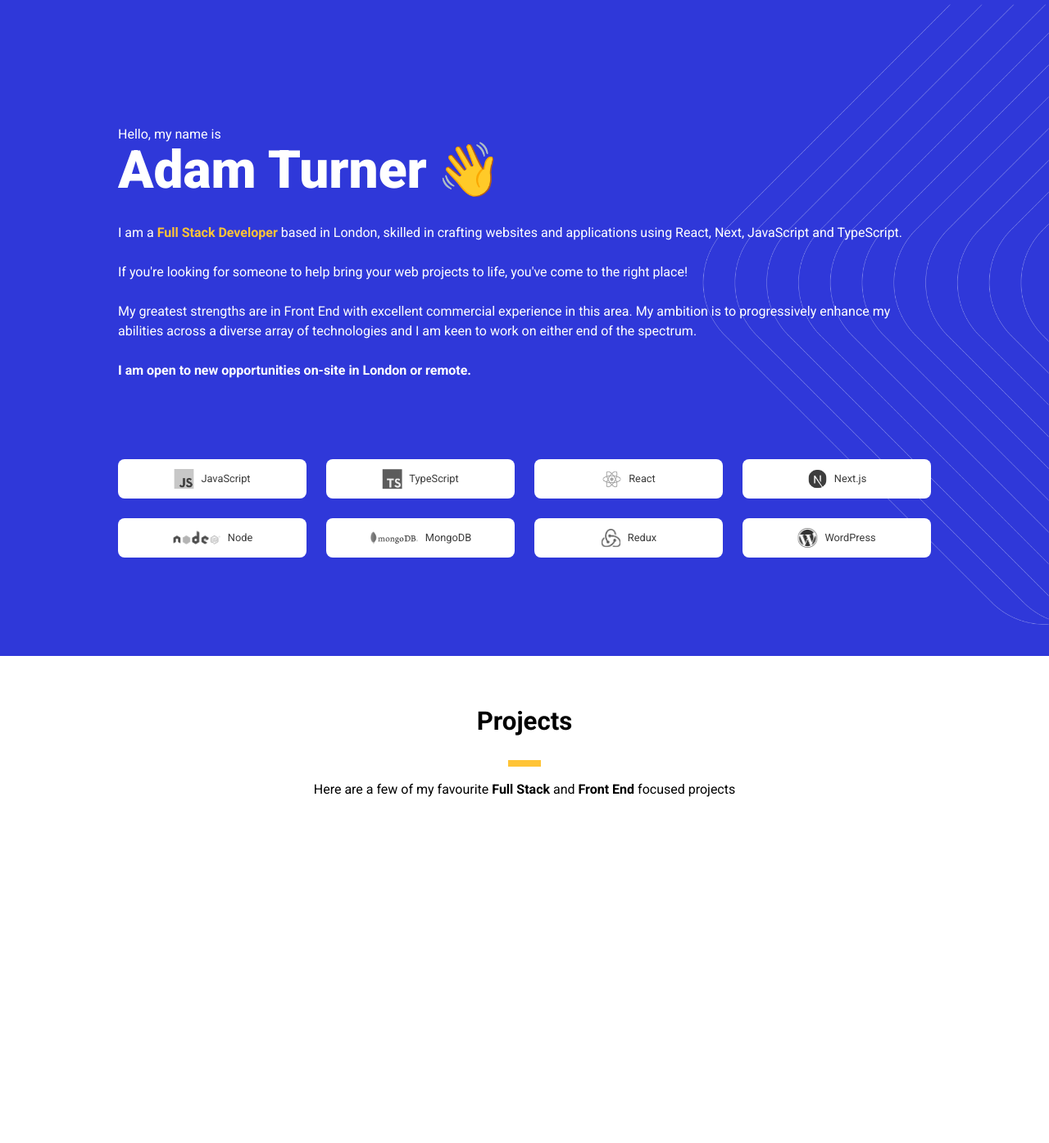
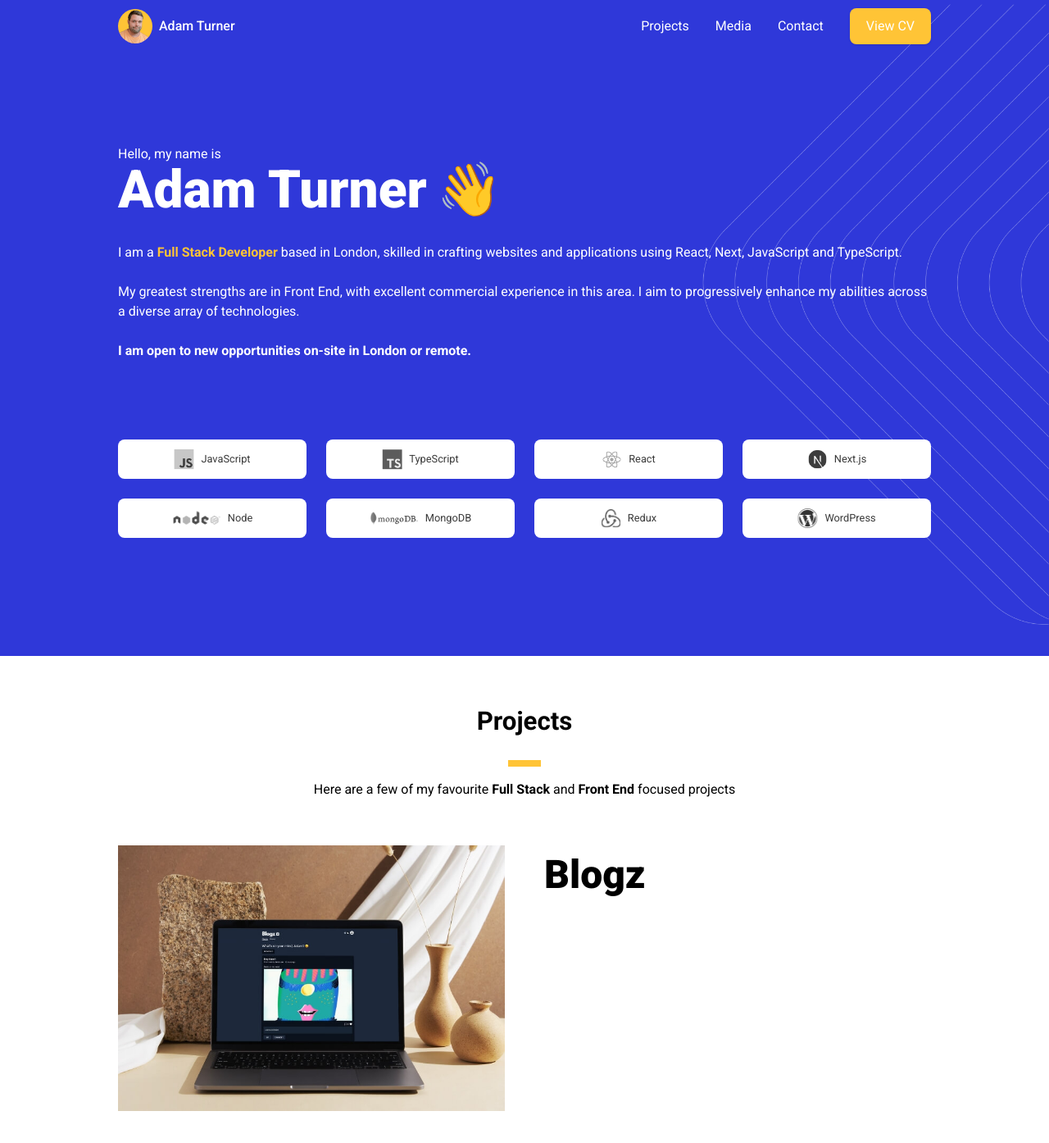
Before and after one commit to adamrichardturner/portfolio-2023, a Next.js app: page / in a window 1280 px wide. Shown: the top 1394 px of the page at 82% size. Before the commit the page ends 975 px from the top, so only its background shows below. Built offline with nearby package versions, Linux system fonts and the light colour scheme.

Commit message:
Updated hero and working on projects section

```diff
--- a/components/Header/Header.tsx
+++ b/components/Header/Header.tsx
@@ -39,15 +39,17 @@ const Header: FunctionComponent = () => {
 
   return (
     <header
-      className={`fixed top-0 w-full h-16 transition-all duration-300 ${
-        scrolled ? 'bg-white shadow-md' : 'bg-transparent'
+      className={`fixed top-0 w-full h-16 transition-all duration-200 ${
+        isMobile
+          ? scrolled
+            ? 'opacity-100 bg-white shadow-md'
+            : 'opacity-0'
+          : scrolled
+          ? 'bg-white shadow-md text-tertiary'
+          : 'bg-transparent text-white'
       }`}
     >
-      <div
-        className={`container h-full flex items-center ${
-          scrolled ? 'justify-between' : 'hidden'
-        }`}
-      >
+      <div className='container h-full flex items-center justify-between'>
         <div className='flex flex-row items-center space-x-2'>
           <Image
             priority
@@ -83,12 +85,7 @@ const Header: FunctionComponent = () => {
           className='menu-btn text-white'
           onClick={() => setIsMenuOpen(true)}
         >
-          <Image
-            src={scrolled ? burgerBlack : burgerWhite}
-            alt='Menu'
-            height={22}
-            width={22}
-          />
+          <Image src={burgerBlack} alt='Menu' height={22} width={22} />
         </div>
       </div>
       <nav id='overlay' className={`${isMenuOpen ? 'open' : 'closed'}`}>
--- a/components/Hero/Hero.tsx
+++ b/components/Hero/Hero.tsx
@@ -21,14 +21,10 @@ const Hero: FunctionComponent<{}> = () => {
             based in London, skilled in crafting websites and applications using
             React, Next, JavaScript and TypeScript.
             <br />
-            <br /> If you&apos;re looking for someone to help bring your web
-            projects to life, you&apos;ve come to the right place!
             <br />
-            <br />
-            My greatest strengths are in Front End with excellent commercial
-            experience in this area. My ambition is to progressively enhance my
-            abilities across a diverse array of technologies and I am keen to
-            work on either end of the spectrum.
+            My greatest strengths are in Front End, with excellent commercial
+            experience in this area. I aim to progressively enhance my abilities
+            across a diverse array of technologies.
             <br />
           </p>
           <br />
--- a/components/Projects/Projects.tsx
+++ b/components/Projects/Projects.tsx
@@ -1,18 +1,34 @@
 import { FunctionComponent } from 'react'
+import Image from 'next/image'
 
 const Projects: FunctionComponent<{}> = () => {
   return (
-    <section className='container mx-auto flex items-center justify-center'>
-      <div className='pt-16 flex flex-col items-center justify-center'>
-        <h3 className='text-3xl md:text-1xl font-bold leading-none pb-8'>
+    <section className='container pt-16 pb-16 mx-auto flex flex-col items-center justify-center'>
+      <div className='flex flex-col items-center justify-center'>
+        <h2 className='text-3xl md:text-1xl font-bold leading-none pb-8'>
           Projects
-        </h3>
+        </h2>
         <div className='bg-secondary py-1 px-5'></div>
-        <p className='mt-4'>
+        <p className='mt-4 text-center pb-14'>
           Here are a few of my favourite{' '}
           <span className='font-bold'>Full Stack</span> and{' '}
           <span className='font-bold'>Front End</span> focused projects
         </p>
+      </div>
+      <div className='flex w-full flex-col'>
+        <div className='flex flex-row space-x-12'>
+          <div className='w-1/2 md:w-full'>
+            <Image
+              src='/projects/blogz.jpg'
+              alt='Blogz'
+              width={751}
+              height={501}
+            />
+          </div>
+          <div className='w-1/2 md:w-full'>
+            <h3 className='font-extrabold text-mobxl'>Blogz</h3>
+          </div>
+        </div>
       </div>
     </section>
   )
```
Also changed, not shown: public/projects/blogz.jpg (added), public/projects/reactnews.jpg (added).
